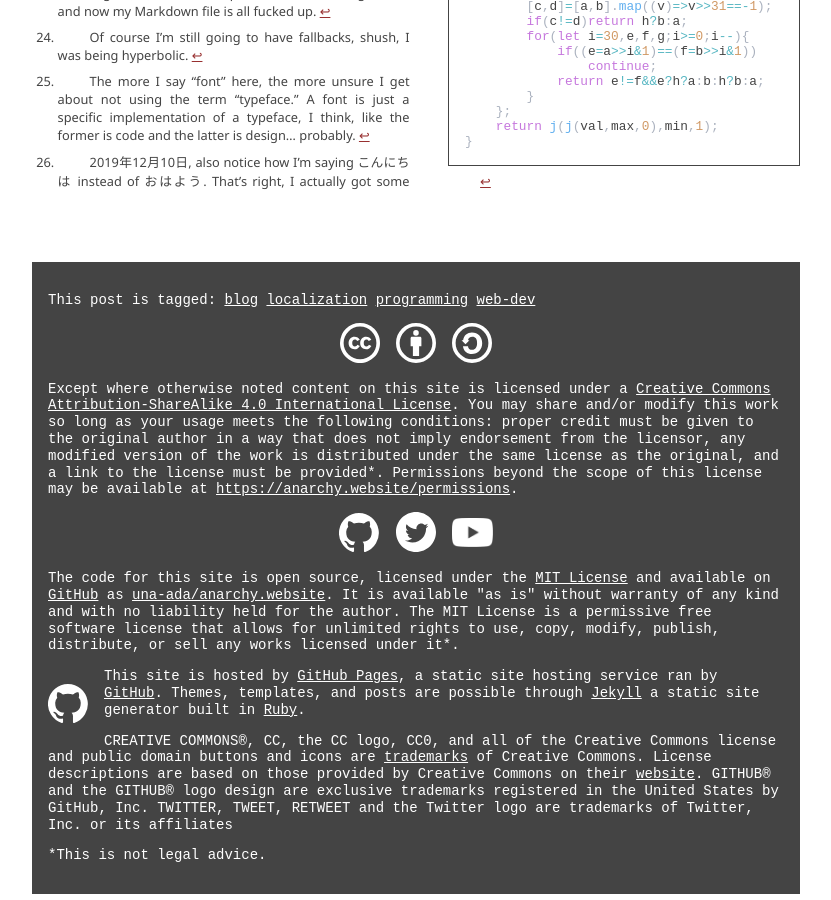
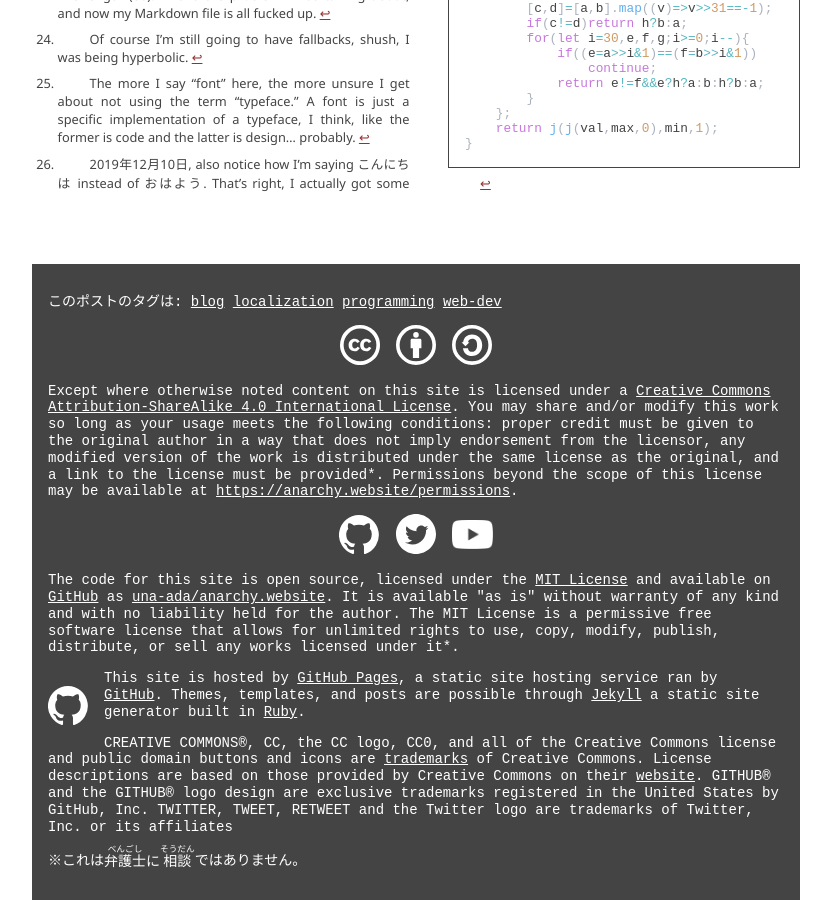
Before and after one commit to una-ada/anarchy.website, a Jekyll site: the page built from _posts/2019-12-11-furigana.md, in a window 1280 px wide and 900 px high, scrolled down 17253 px. Shown: the whole window, without its empty margins (224-1055 px from the left). Built offline with Jekyll 4.4.1, drawn with Linux system fonts in a browser that asks for light colours; some web fonts are replaced; formulas are drawn with MathJax 3; some of the changed text lies outside the part shown.

Commit message:
Fixed l10n strings

```diff
--- a/_includes/head.html
+++ b/_includes/head.html
@@ -54,5 +54,5 @@
     {% if site.tags != "" %}
         {% include collecttags.html %}
     {% endif %}
-	{% include localization.html post=page %}
+	{% include localization.html %}
 </head>
--- a/_includes/localization.html
+++ b/_includes/localization.html
@@ -1,3 +1,6 @@
+{% unless post %}
+    {% assign post = page %}
+{% endunless %}
 {%- if post.series -%}
     {%- assign series = site.data.series[post.series] -%}
 {%- endif -%}
```
